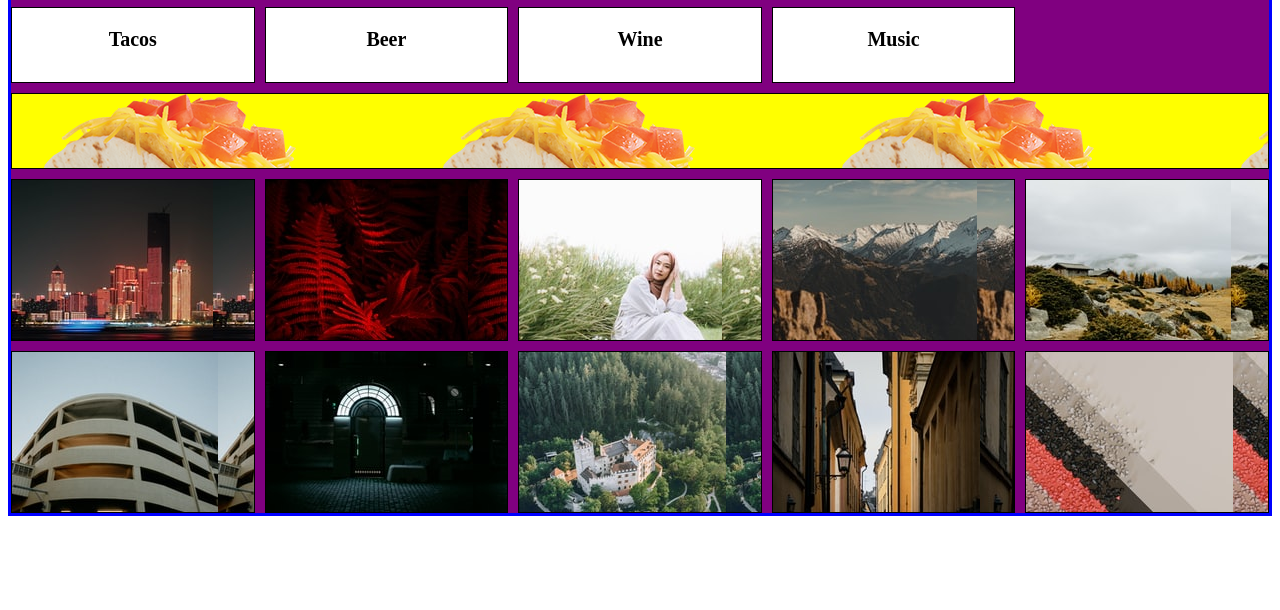
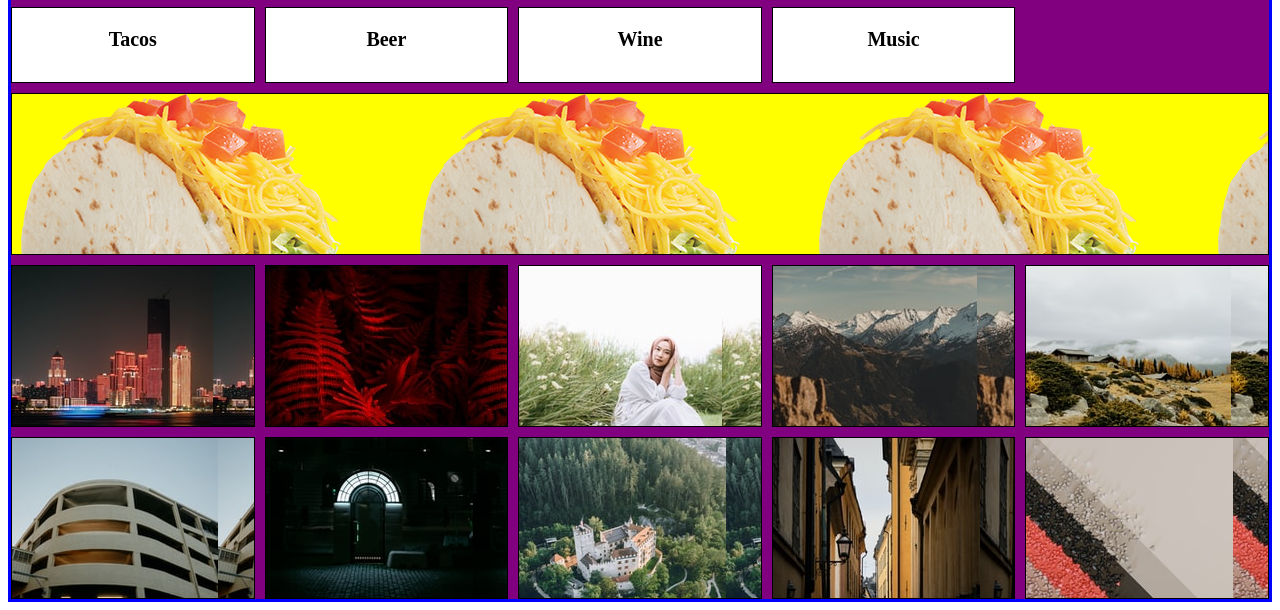
Before and after one commit to JunSF2022/assessment2, a plain HTML site: page taco.html in a window 1280 px wide. Shown: the part 262-872 px from the top of the page. Before the commit the page ends 800 px from the top, so only its background shows below. Drawn offline with Linux system fonts and the light colour scheme.

Commit message:
update css

```diff
--- a/taco.css
+++ b/taco.css
@@ -2,7 +2,7 @@
    display: grid;
    border: 3px solid blue;
    background-color: purple;
-   grid: 1fr 1fr 1fr 1fr 1fr 1fr 1fr 1fr 1fr/ 1fr 1fr 1fr 1fr 1fr;
+   grid: 1fr 1fr 1fr 1fr 1fr 1fr 1fr 1fr 1fr 1fr/ 1fr 1fr 1fr 1fr 1fr;
    gap: 10px;
 }
 
@@ -78,45 +78,45 @@ div.item12 {
 
 div.item13 {
     background-image: url(./queso-taco.png);
-    grid-area: 5/ 1/ 6/ 6;
+    grid-area: 5/ 1/ 7/ 6;
 }
 div.item14 {
     background-image: url(./201x201.jpg);
-    grid-area: 6/ 1/ 8/ 2;
+    grid-area: 7/ 1/ 9/ 2;
 }
 div.item15 {
     background-image: url(./202x202.jpg);
-    grid-area: 6/ 2/ 8/ 3;
+    grid-area: 7/ 2/ 9/ 3;
 }
 div.item16 {
     background-image: url(./203x203.jpg);
-    grid-area: 6/ 3/ 8/ 4;
+    grid-area: 7/ 3/ 9/ 4;
 
 }div.item17 {
     background-image: url(./204x204.jpg);
-    grid-area: 6/ 4/ 8/ 5;
+    grid-area: 7/ 4/ 9/ 5;
 }
 div.item18 {
     background-image: url(./205x205.jpg);
-    grid-area: 6/ 5/ 8/ 6;
+    grid-area: 7/ 5/ 9/ 6;
 }
 div.item19 {
     background-image: url(./206x206.jpg);
-    grid-area: 8/ 1/ 10/ 2;
+    grid-area: 9/ 1/ 11/ 2;
 }
 div.item20 {
     background-image: url(./207x207.jpg);
-    grid-area: 8/ 2/ 10/ 3;
+    grid-area: 9/ 2/ 11/ 3;
 }
 div.item21 {
     background-image: url(./207x208.jpg);
-    grid-area: 8/ 3/ 10/ 4;
+    grid-area: 9/ 3/ 11/ 4;
 }
 div.item22 {
     background-image: url(./207x209.jpg);
-    grid-area: 8/ 4/ 10/ 5;
+    grid-area: 9/ 4/ 11/ 5;
 }
 div.item23 {
     background-image: url(./207x210.jpg);
-    grid-area: 8/ 5/ 10/ 6;
+    grid-area: 9/ 5/ 11/ 6;
 }
```
